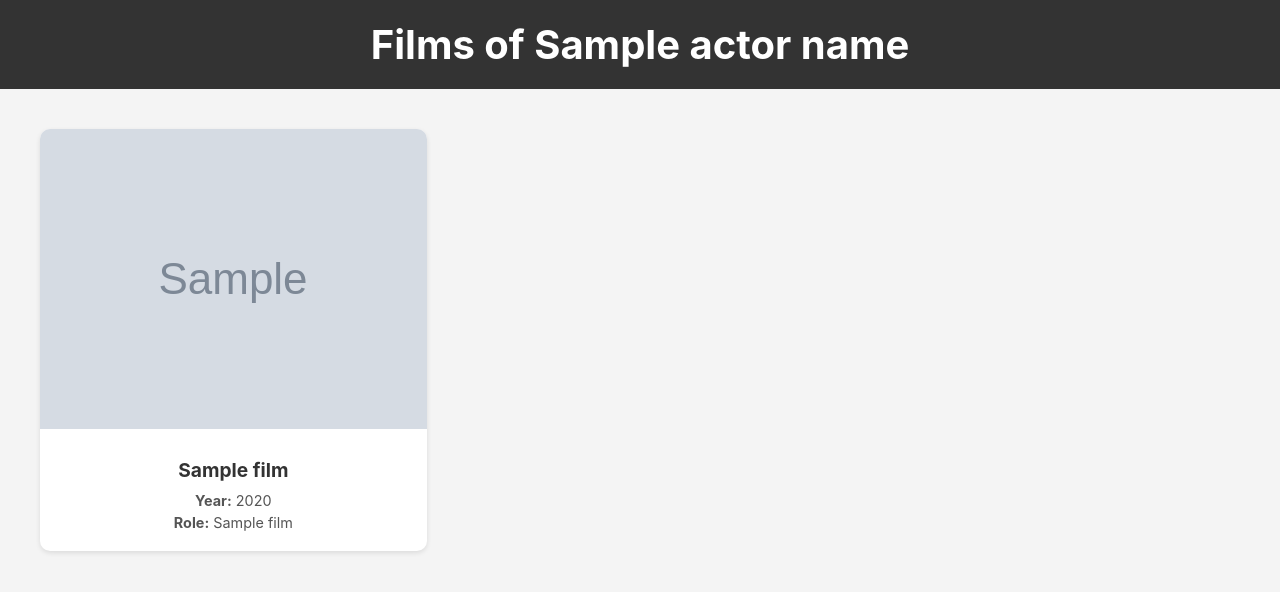
After one commit to adrien-ldg/projet_full_stack, a Python web app: template api/templates/one_actor.html in a window 1280 px wide. The commit adds this page. Shown: the top 592 px of the page. Run offline with Jinja, Linux system fonts and the light colour scheme; the template is opened without the code that fills it: most values are stand-ins (such as "Sample title", 1, 10 or a date in 2020); grey boxes marked "Sample" are stand-in pictures.

Commit message:
ajout page acteurs
ca marche bien en vrai

```diff
--- /dev/null
+++ b/api/static/css/pages/one_actor.css
@@ -0,0 +1,68 @@
+body {
+    font-family: 'Inter', sans-serif;
+    margin: 0;
+    padding: 0;
+    background-color: #f4f4f4;
+}
+
+.actor-header {
+    text-align: center;
+    padding: 20px;
+    background-color: #333;
+    color: #fff;
+    margin-bottom: 20px;
+}
+
+.actor-header h1 {
+    font-size: 2.5rem;
+    margin: 0;
+}
+
+.films-gallery {
+    display: grid;
+    grid-template-columns: repeat(3, 1fr);
+    gap: 20px;
+    max-width: 1200px;
+    margin: 0 auto;
+    padding: 20px;
+}
+
+.film-card {
+    background-color: #fff;
+    border-radius: 10px;
+    overflow: hidden;
+    box-shadow: 0 2px 5px rgba(0, 0, 0, 0.1);
+    transition: transform 0.2s ease-in-out;
+    text-align: center;
+}
+
+.film-card:hover {
+    transform: scale(1.05);
+}
+
+.film-link {
+    text-decoration: none;
+    color: inherit;
+}
+
+.film-poster img {
+    width: 100%;
+    height: 300px;
+    object-fit: cover;
+}
+
+.film-info {
+    padding: 15px;
+}
+
+.film-info h3 {
+    font-size: 1.2rem;
+    margin: 10px 0;
+    color: #333;
+}
+
+.film-info p {
+    font-size: 0.9rem;
+    color: #555;
+    margin: 5px 0;
+}
--- a/api/templates/navbar.html
+++ b/api/templates/navbar.html
@@ -5,6 +5,7 @@
                 <li class="nav-item first"><a href="/">IMDC</a></li>
                 <li class="nav-item second"><a href="/">Home</a></li>
                 <li class="nav-item third"><a href="/films">Films</a></li>
+                <li class="nav-item third"><a href="/cast">Actors</a></li>
                 <li class="nav-item fourth"><a href="javascript:void(0);" onclick="openLoginModal()">Sign In</a></li>
                 <li class="nav-item fifth"><a href="javascript:void(0);" onclick="openSignUpModal()">Sign Up</a></li>
                 <li class="nav-item sixth"><a href="/logout" onclick="logoutUser()">Logout</a></li>
--- /dev/null
+++ b/api/templates/one_actor.html
@@ -0,0 +1,35 @@
+<!DOCTYPE html>
+<html lang="en">
+<head>
+    <meta charset="UTF-8">
+    <meta name="viewport" content="width=device-width, initial-scale=1.0">
+    <title>{{ actor_name }}</title>
+    <link rel="stylesheet" href="{{ url_for('static', path='css/pages/one_actor.css') }}">
+</head>
+<body>
+    <div class="actor-details">
+        <!-- En-tête avec le nom de l'acteur -->
+        <header class="actor-header">
+            <h1>Films of {{ actor_name }}</h1>
+        </header>
+
+        <!-- Liste des films -->
+        <div class="films-gallery">
+            {% for film in films %}
+            <article class="film-card">
+                <a href="{{ url_for('get_one_films', title=film.film['title']) }}" class="film-link">
+                    <div class="film-poster">
+                        <img src="{{ film.film['image'] }}" alt="{{ film.film['title'] }}" loading="lazy">
+                    </div>
+                    <div class="film-info">
+                        <h3>{{ film.film['title'] }}</h3>
+                        <p><strong>Year:</strong> {{ film.film['year'] }}</p>
+                        <p><strong>Role:</strong> {{ film.character_name }}</p>
+                    </div>
+                </a>
+            </article>
+            {% endfor %}
+        </div>
+    </div>
+</body>
+</html>
```
Also changed, not shown: api/routers/router_cast.py (+44 -7 lines), api/static/css/pages/all_cast.css (added, +64 -0 lines), api/static/css/pages/test.css (deleted, +0 -91 lines), api/templates/all_cast.html (added, +41 -0 lines), api/templates/test.html (deleted, +0 -16 lines), api/templates/actors.html (added).
